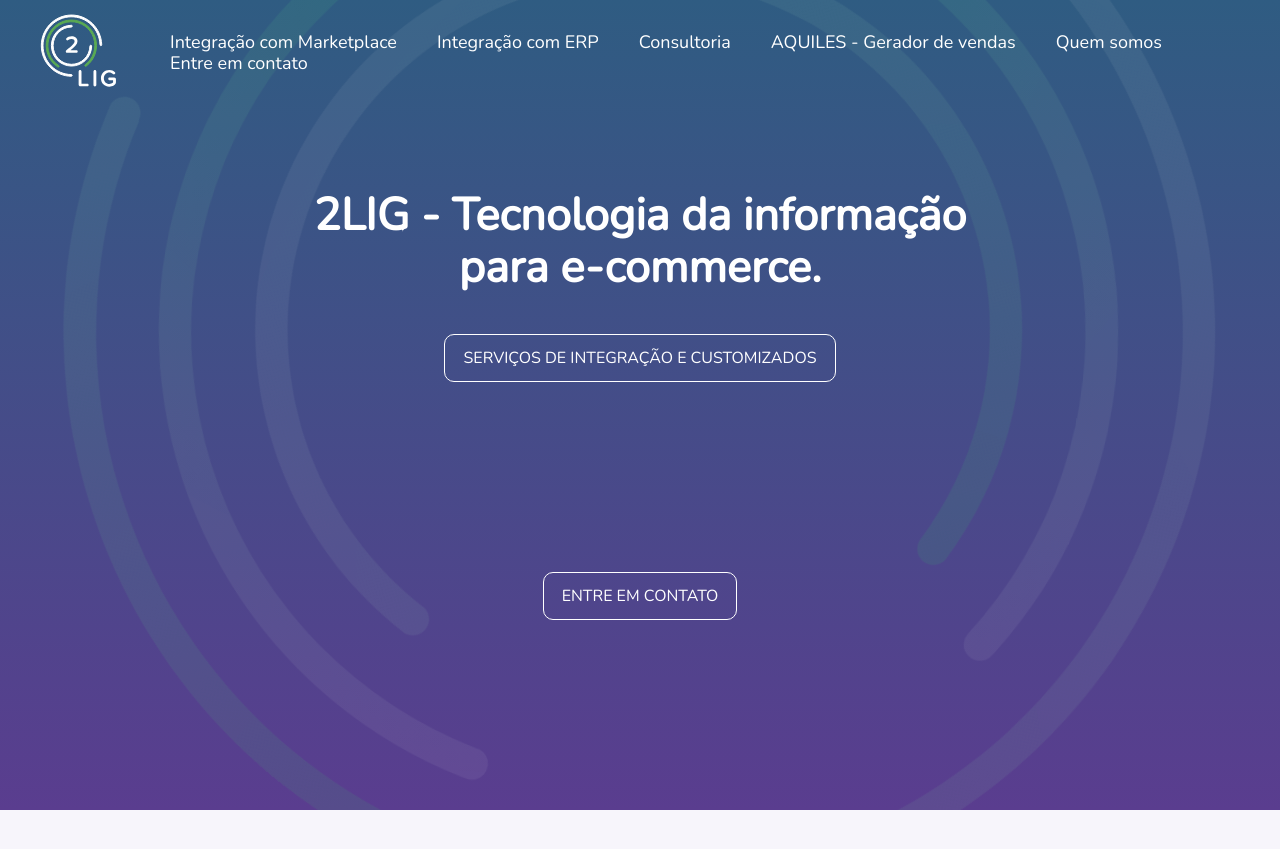
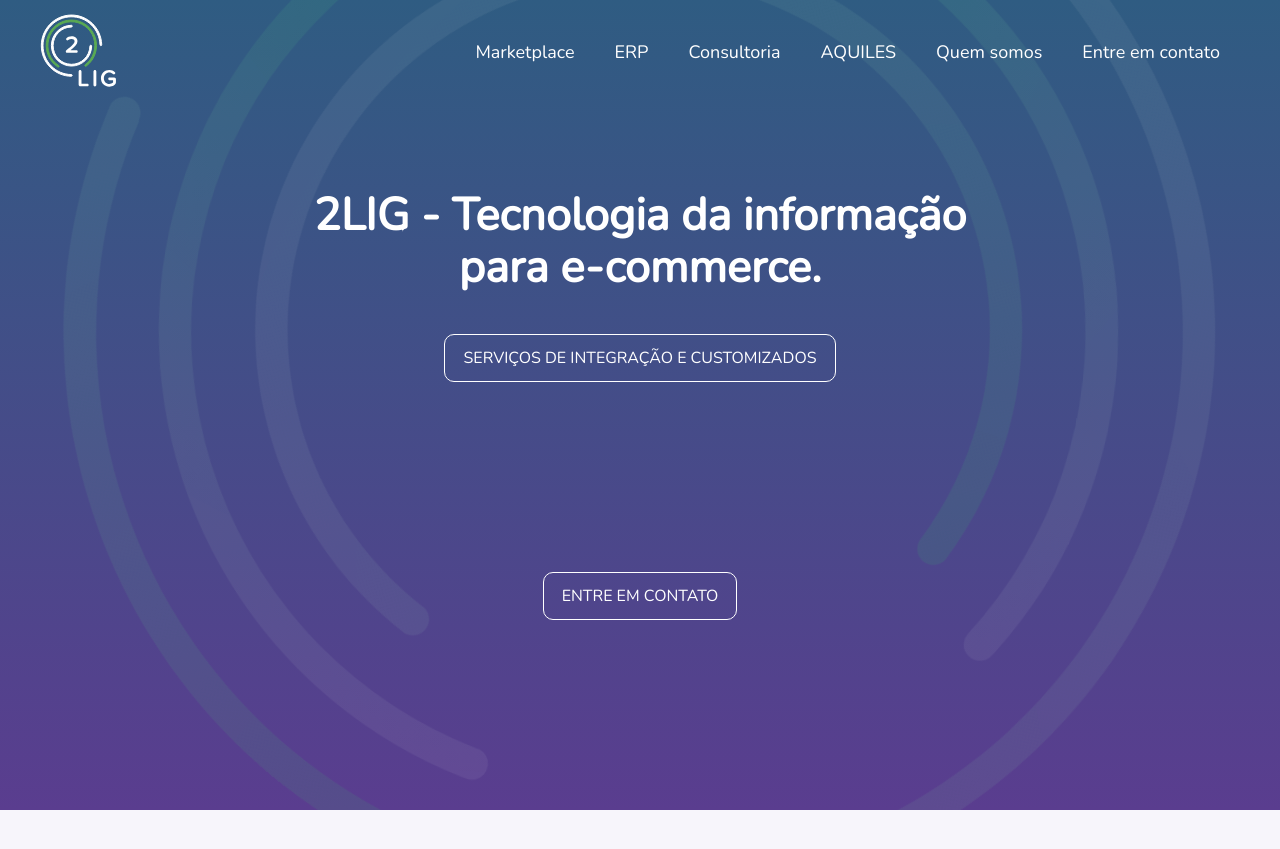
Before and after one commit to leandrooriente/2lig, a Jekyll site: the page built from index.html, in a window 1280 px wide and 900 px high. Shown: the top 849 px of the window. Built offline with Jekyll 4.4.1, drawn with Linux system fonts in a browser that asks for light colours; nearby versions of some CDN libraries; library files that are not in the unit come from our copies.

```diff
--- a/_areas/aquiles-gerador-de-vendas.markdown
+++ b/_areas/aquiles-gerador-de-vendas.markdown
@@ -4,9 +4,9 @@ date: 2019-03-20 16:22:00 -03:00
 position: 3
 image_side: right
 text_side: left
-image: "/images/aquiles.png"
+image: images/aquiles.png
 order: 4
-navigation: AQUILES - Gerador de vendas
+navigation: AQUILES
 ---
 
 O Aquiles identifica vendas perdidas e/ou clientes desistentes, possibilitando recuperar clientes e gerar novos pedidos.
```
Also changed, not shown: _areas/erp.md (+1 -1 lines), _areas/marketplace.md (+1 -1 lines).
